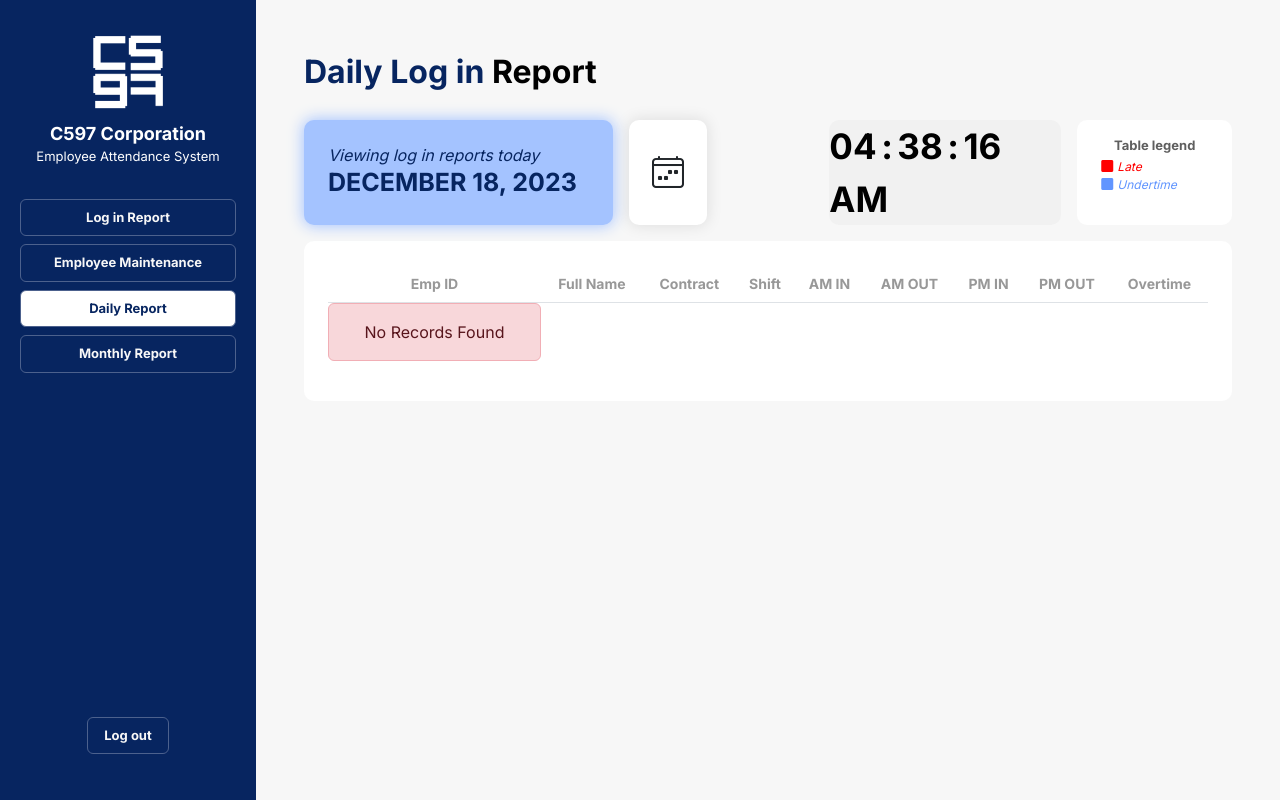
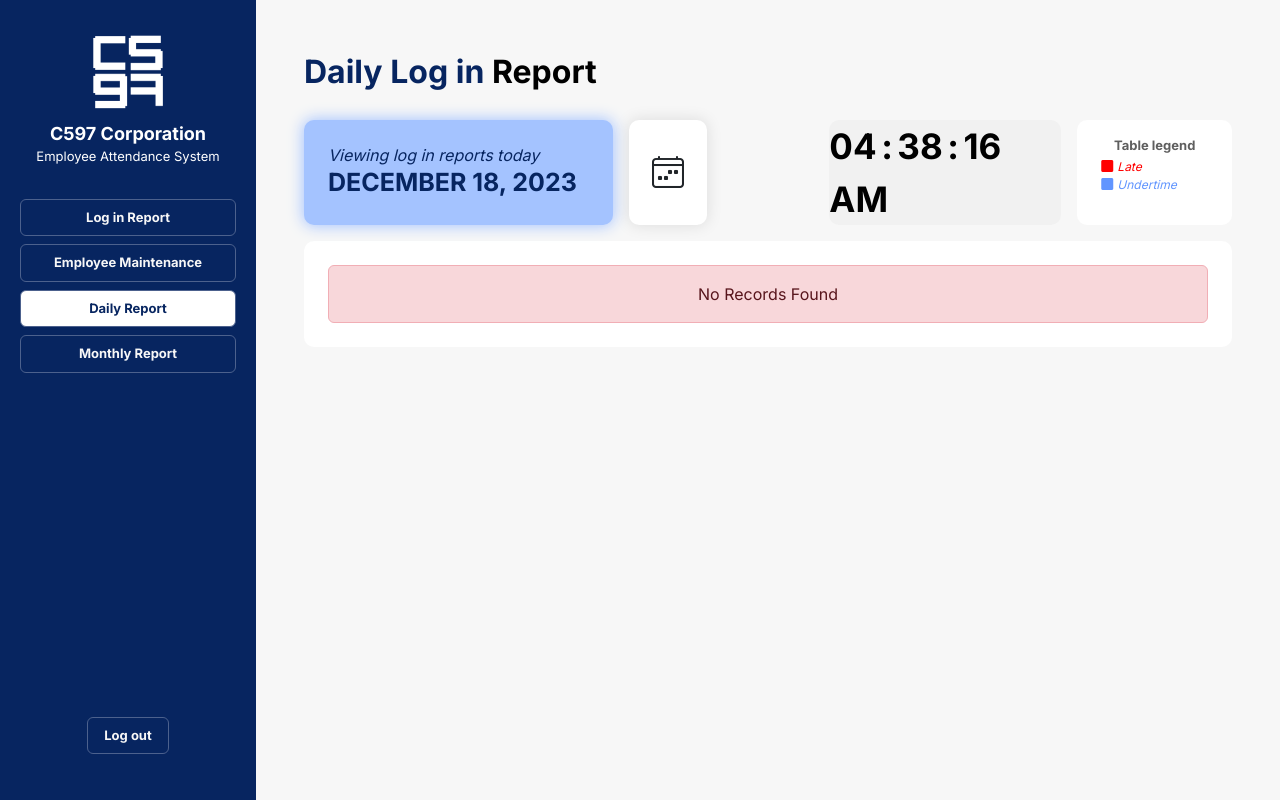
Before and after one commit to Dee-17/Employee-Attendance-Management-System, a PHP site: page /daily-report.php in a window 1280 px wide. Run offline with PHP 8.4, Linux system fonts and the light colour scheme; data comes from the database, SQL or seed files in the repository; lists and menus that the app fills with data are empty.

Commit message:
Transferred table code to load-rows.php

```diff
--- a/daily-report.php
+++ b/daily-report.php
@@ -20,13 +20,13 @@
     <script>
         $(document).ready(function(){
             var today = new Date().toISOString().slice(0,10);
-            $("#table_body").load("load-rows.php",{
+            $("#table_main").load("load-rows.php",{
                 table_date:today
             });
 
             $("#search_button").click(function(){
                 var date_picked = document.getElementById('picked_date').value;
-                $("#table_body").load("load-rows.php",{
+                $("#table_main").load("load-rows.php",{
                     table_date:date_picked
                 });
             });
@@ -95,24 +95,8 @@
                 </div>
             </div>
             <!-- Reports -->
-            <div class="white_container row mt-3 p-4 mx-0 text-center justify-content-evenly" id="table_container">
-                <table class="table">
-                    <thead>
-                        <tr>
-                            <th scope="col">Emp ID</th>
-                            <th scope="col">Full Name</th>
-                            <th scope="col">Contract</th>
-                            <th scope="col">Shift</th>
-                            <th scope="col">AM IN</th>
-                            <th scope="col">AM OUT</th>
-                            <th scope="col">PM IN</th>
-                            <th scope="col">PM OUT</th>
-                            <th scope="col">Overtime</th>
-                        </tr>
-                    </thead>
-
-                    <tbody class="table_body" id="table_body">
-                    </tbody>
+            <div class="white_container row mt-3 p-4 mx-0 text-center justify-content-evenly align-items-center" id="table_container">
+                <table class="table m-0 p-0" id="table_main">
                 </table>
             </div>
         </div>
--- a/load-rows.php
+++ b/load-rows.php
@@ -11,7 +11,23 @@
     $result = mysqli_query($conn,$sql);
 
     if (mysqli_num_rows($result) > 0){
+        echo "
+        <thead>
+        <tr>
+            <th scope='col'>Emp ID</th>
+            <th scope='col'>Full Name</th>
+            <th scope='col'>Contract</th>
+            <th scope='col'>Shift</th>
+            <th scope='col'>AM IN</th>
+            <th scope='col'>AM OUT</th>
+            <th scope='col'>PM IN</th>
+            <th scope='col'>PM OUT</th>
+            <th scope='col'>Overtime</th>
+        </tr>
+        </thead>
+        ";
         while ($row = mysqli_fetch_assoc($result)){
+            echo "<tbody class='table_body's>";
             echo "<tr>";
             echo "<td>" . $row["emp_id"] . "</td>";
             echo "<td>" . $row["first_name"] . " " . $row["middle_name"] . " " . $row["last_name"] . "</td>";
@@ -43,13 +59,9 @@
             }
             echo "<td>" . $row["overtime"] . "</td>";
             echo "</tr>";
+            echo "</tbody>";
         }
-        echo "</tbody></table>";
-
     } else {
-        echo "
-        <div class='alert alert-danger m-0 p-3' role='alert'>
-        No Records Found
-        </div>";
+        echo "<div class='alert alert-danger m-0 p-3' role='alert'>No Records Found</div>";
     }
 ?>
```
